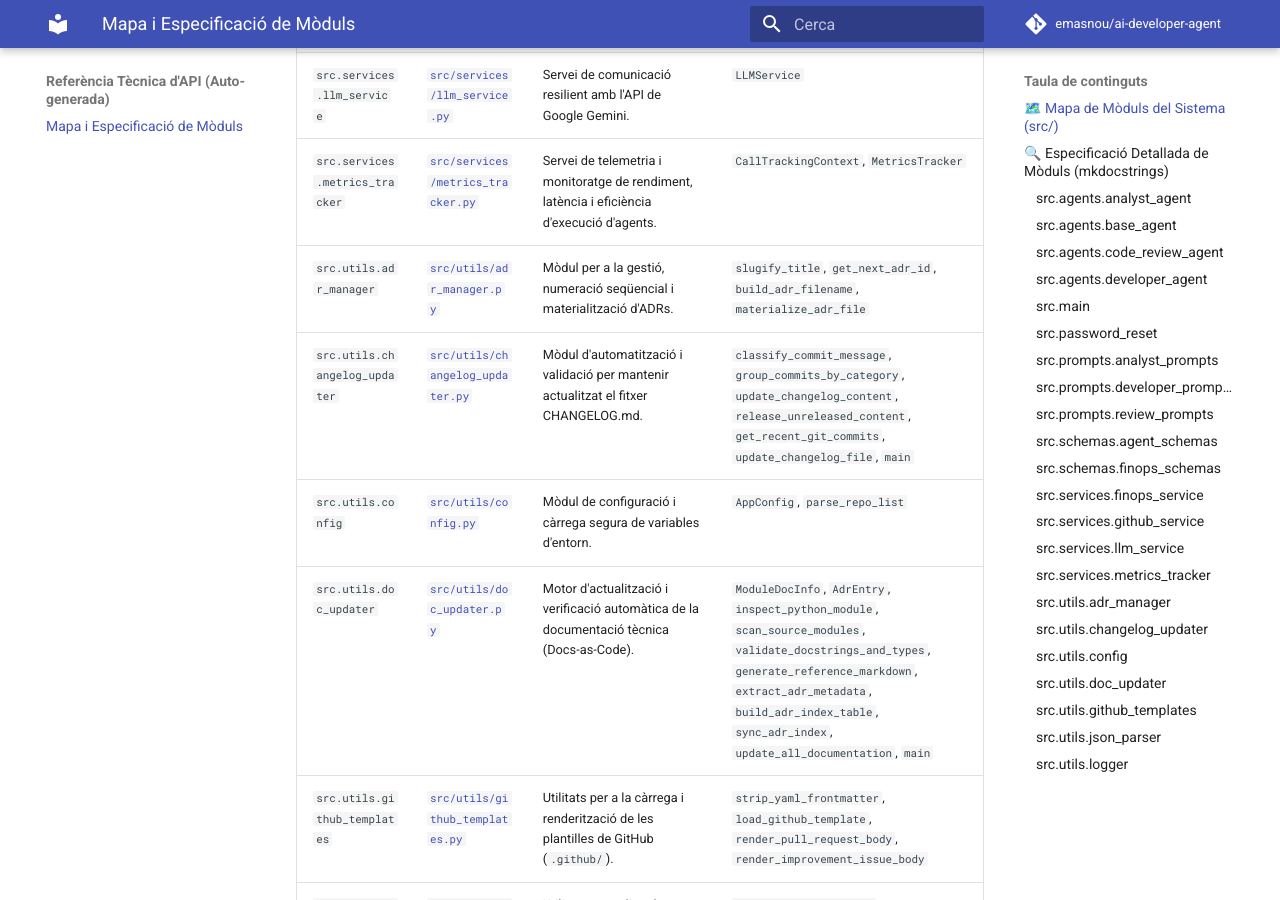
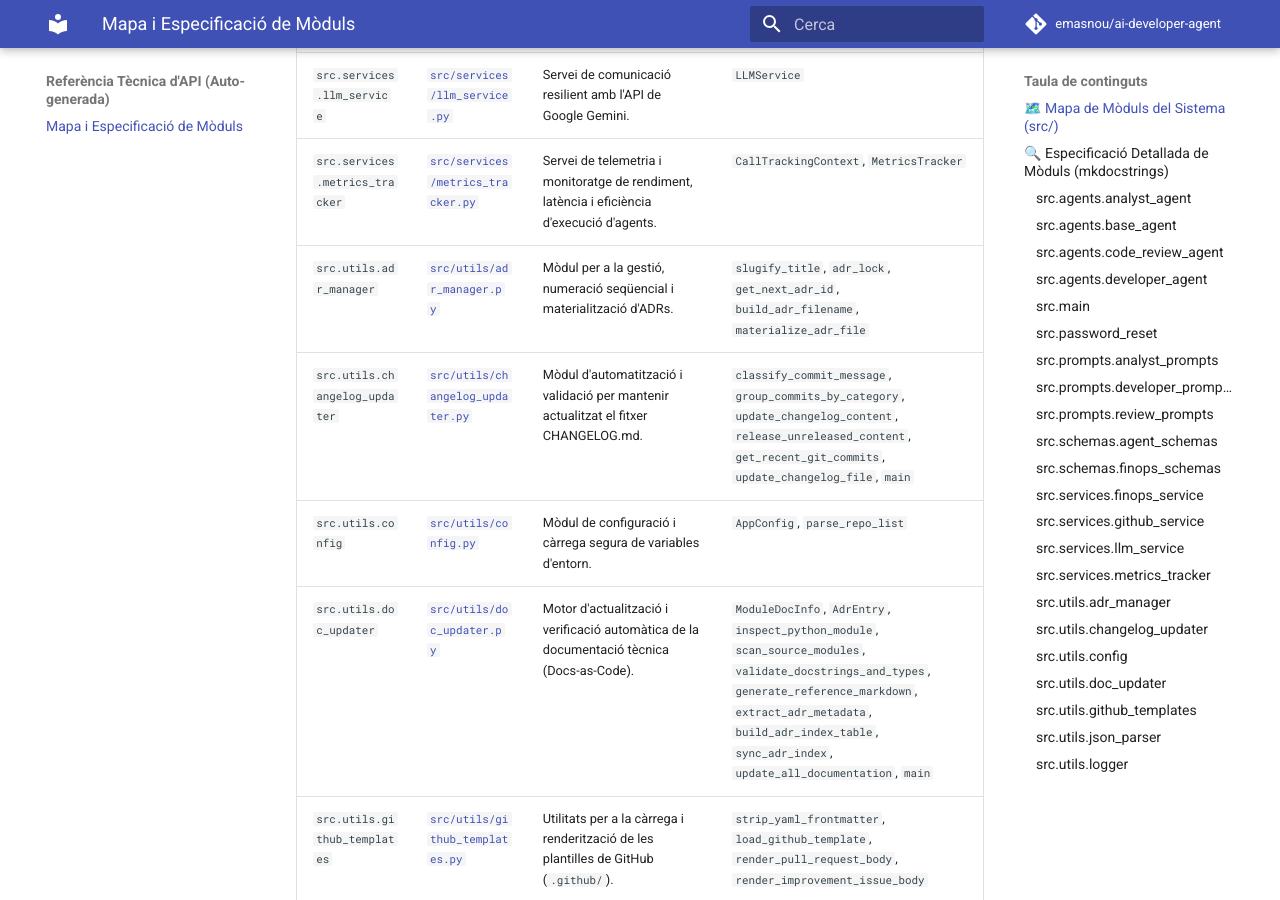
Before and after one commit to emasnou/ai-developer-agent, an MkDocs documentation site: the page built from docs/reference/index.md, in a window 1280 px wide and 900 px high, scrolled down 1983 px. Built offline with MkDocs 1.6.1 and Material for MkDocs 9.7.7, drawn with Linux system fonts in a browser that asks for light colours; comment, search, counter and statistics services are not loaded.

Commit message:
feat(issue-21): resolució Issue #21 (Implementació de protecció contra concurrència atòmica (inter-procés i multi-fil) i ordenació estrictament numèrica a get_next_adr_id i materialize_adr_file.)

```diff
--- a/docs/reference/index.md
+++ b/docs/reference/index.md
@@ -23,7 +23,7 @@
 | `src.services.github_service` | [`src/services/github_service.py`](../../src/services/github_service.py) | Servei d'integració multi-repositori amb l'API de GitHub mitjançant PyGithub. | `GitHubService`, `validate_repo_name` |
 | `src.services.llm_service` | [`src/services/llm_service.py`](../../src/services/llm_service.py) | Servei de comunicació resilient amb l'API de Google Gemini. | `LLMService` |
 | `src.services.metrics_tracker` | [`src/services/metrics_tracker.py`](../../src/services/metrics_tracker.py) | Servei de telemetria i monitoratge de rendiment, latència i eficiència d'execució d'agents. | `CallTrackingContext`, `MetricsTracker` |
-| `src.utils.adr_manager` | [`src/utils/adr_manager.py`](../../src/utils/adr_manager.py) | Mòdul per a la gestió, numeració seqüencial i materialització d'ADRs. | `slugify_title`, `get_next_adr_id`, `build_adr_filename`, `materialize_adr_file` |
+| `src.utils.adr_manager` | [`src/utils/adr_manager.py`](../../src/utils/adr_manager.py) | Mòdul per a la gestió, numeració seqüencial i materialització d'ADRs. | `slugify_title`, `adr_lock`, `get_next_adr_id`, `build_adr_filename`, `materialize_adr_file` |
 | `src.utils.changelog_updater` | [`src/utils/changelog_updater.py`](../../src/utils/changelog_updater.py) | Mòdul d'automatització i validació per mantenir actualitzat el fitxer CHANGELOG.md. | `classify_commit_message`, `group_commits_by_category`, `update_changelog_content`, `release_unreleased_content`, `get_recent_git_commits`, `update_changelog_file`, `main` |
 | `src.utils.config` | [`src/utils/config.py`](../../src/utils/config.py) | Mòdul de configuració i càrrega segura de variables d'entorn. | `AppConfig`, `parse_repo_list` |
 | `src.utils.doc_updater` | [`src/utils/doc_updater.py`](../../src/utils/doc_updater.py) | Motor d'actualització i verificació automàtica de la documentació tècnica (Docs-as-Code). | `ModuleDocInfo`, `AdrEntry`, `inspect_python_module`, `scan_source_modules`, `validate_docstrings_and_types`, `generate_reference_markdown`, `extract_adr_metadata`, `build_adr_index_table`, `sync_adr_index`, `update_all_documentation`, `main` |
```
